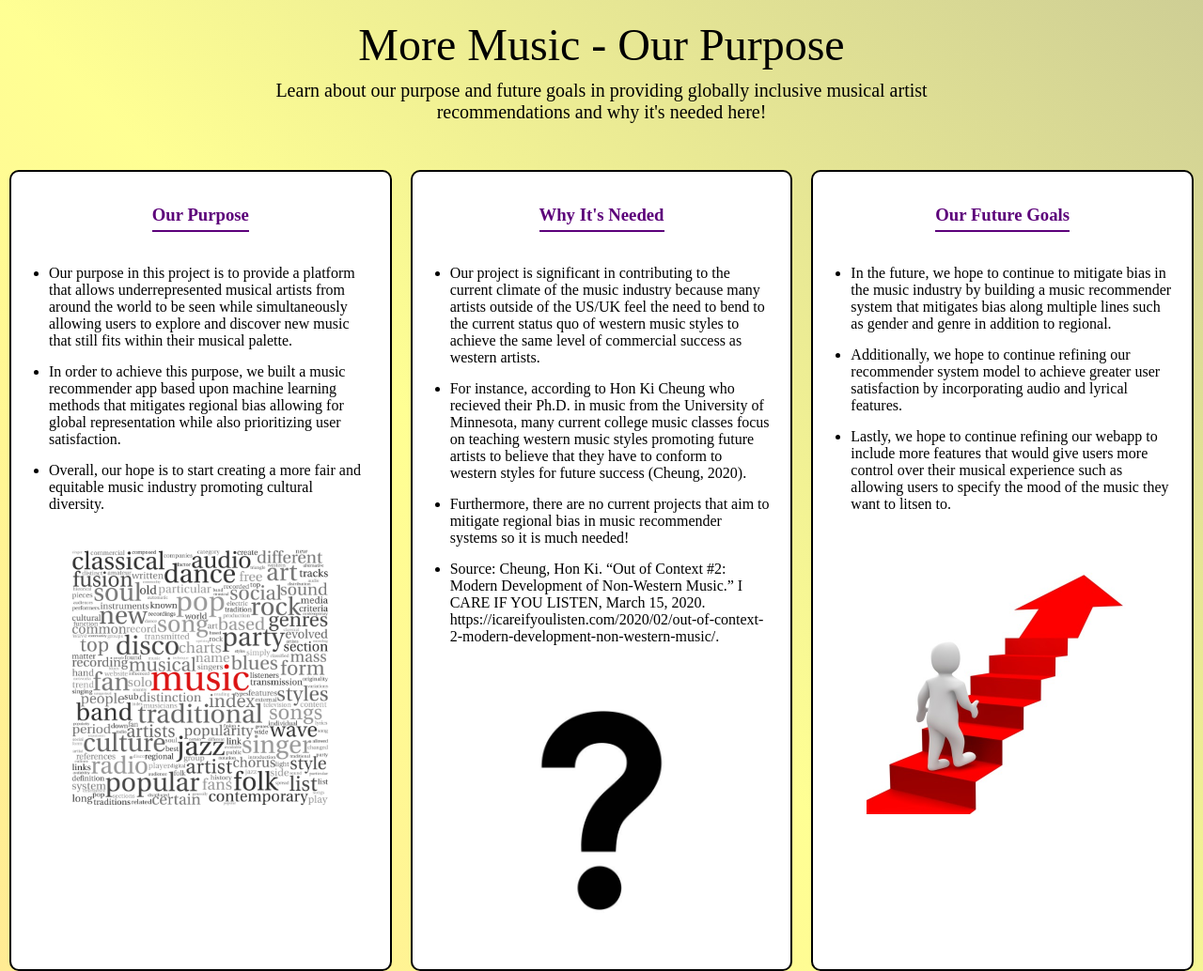
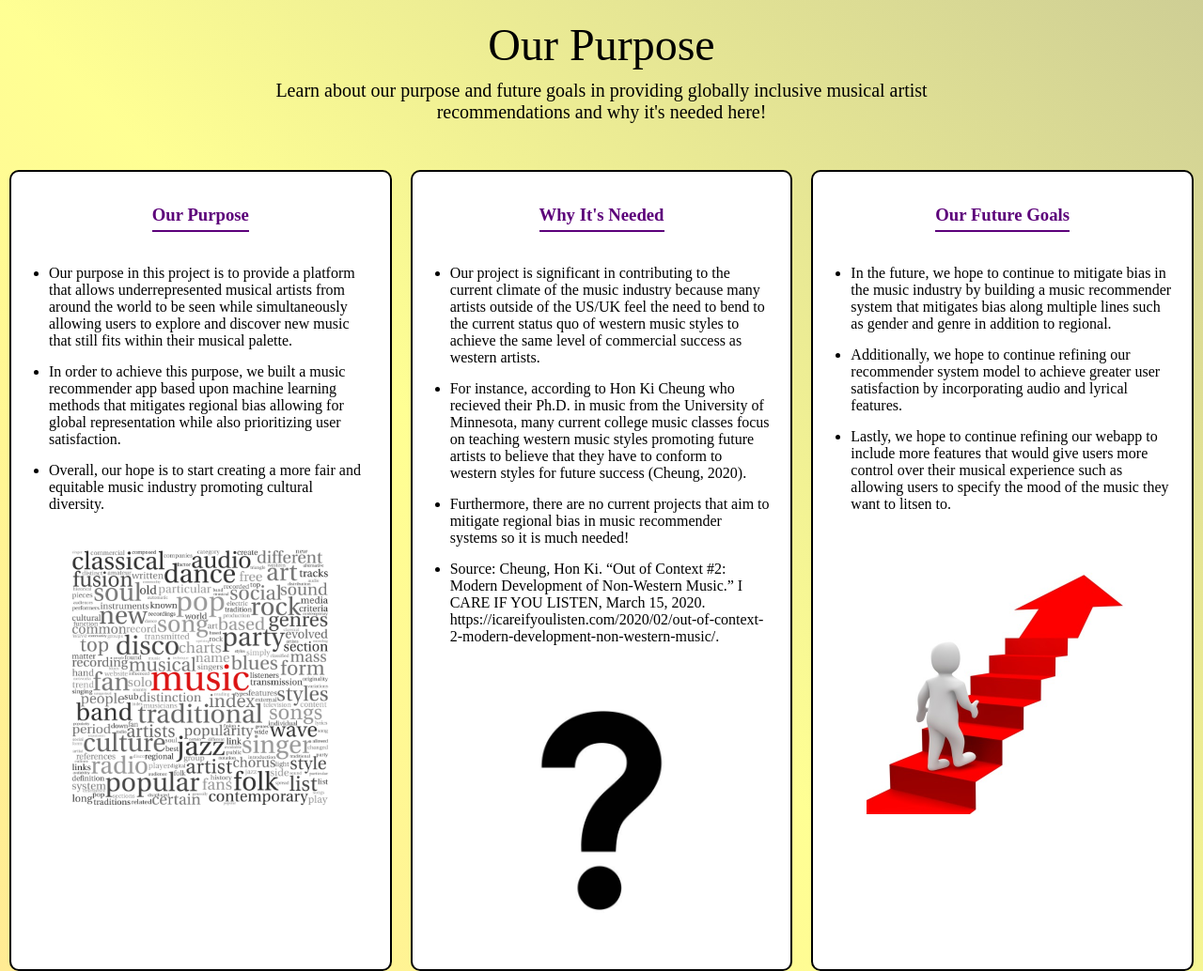
Before and after one commit to ssutharucsd/GlobalMusicRecommendations, a plain HTML site: page our-purpose.html in a window 1280 px wide. Shown: the whole page at 94% size. Drawn offline with Linux system fonts and the light colour scheme.

Commit message:
Update our-purpose.html

```diff
--- a/our-purpose.html
+++ b/our-purpose.html
@@ -1,7 +1,7 @@
 <!DOCTYPE html>
 <html>
 <head>
-    <title>More Music - Our Purpose</title>
+    <title>Our Purpose</title>
     <style>
         body, html {
             height: 100%;
@@ -122,7 +122,7 @@
     </style>
 </head>
 <body>
-    <div class="title">More Music - Our Purpose</div>
+    <div class="title">Our Purpose</div>
     <div class="subtitle">Learn about our purpose and future goals in providing globally inclusive musical artist recommendations and why it's needed here! </div>
     <div class="panel-container">
         <div class="panel">
```
